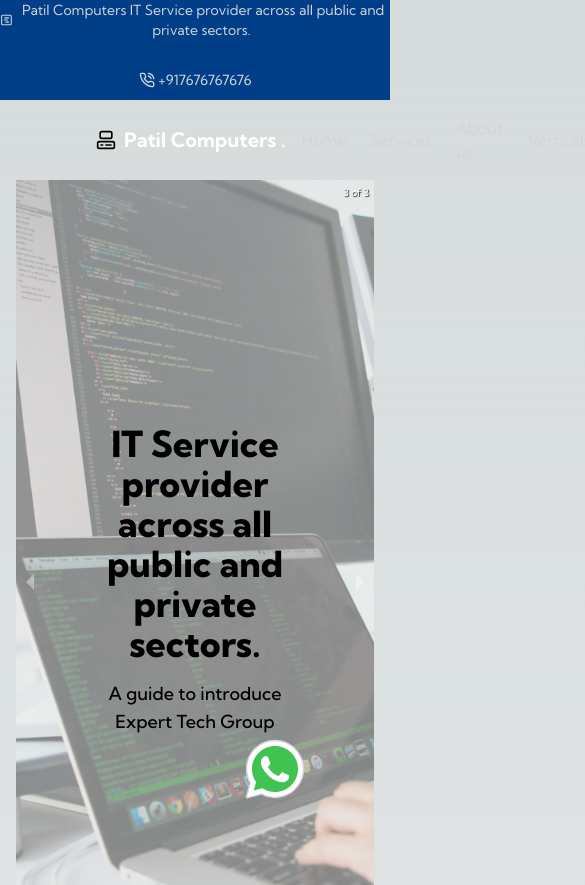
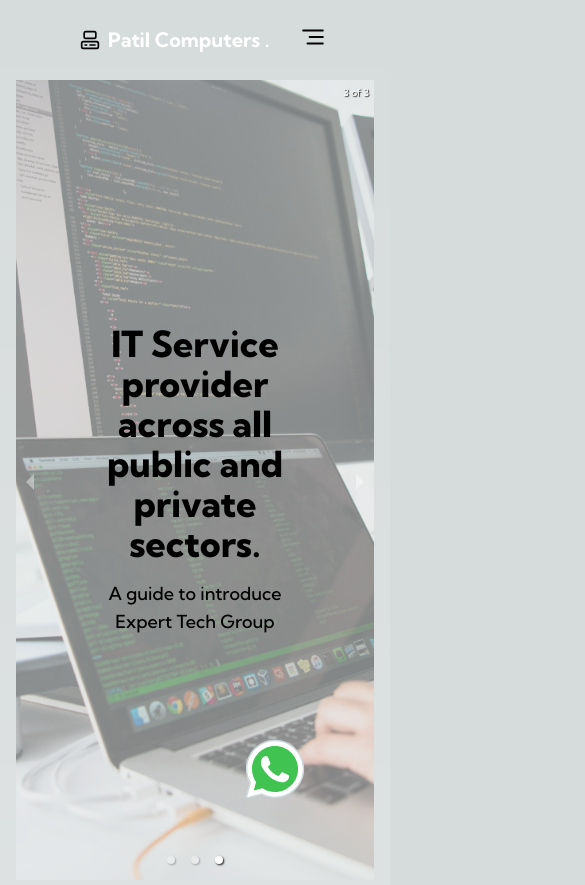
Before and after one commit to prathmesh61/patilcomputers-project, a Next.js app: page / in a window 390 px wide. Shown: the top 885 px of the page, 585 px wide, since content can reach past the window. Built offline with nearby package versions, Linux system fonts and the light colour scheme.

Commit message:
responsive navbar done

```diff
--- a/app/layout.tsx
+++ b/app/layout.tsx
@@ -2,6 +2,7 @@ import type { Metadata } from "next"
 import { Inter, Kumbh_Sans } from "next/font/google"
 import "./globals.css"
 import Header from "@/components/base/Header"
+import Footer from "@/components/base/Footer"
 
 const inter = Inter({ subsets: ["latin"] })
 const kumbh = Kumbh_Sans({ subsets: ["latin"] })
@@ -22,6 +23,7 @@ export default function RootLayout({
       <body className={kumbh.className}>
         <Header />
         {children}
+        <Footer />
       </body>
     </html>
   )
--- /dev/null
+++ b/components/base/Footer.tsx
@@ -0,0 +1,49 @@
+import { links } from "@/utils"
+import { LocateIcon, MailCheck, PhoneCall } from "lucide-react"
+import Link from "next/link"
+import React from "react"
+
+const Footer = () => {
+  return (
+    <footer className="mt-20 flex flex-wrap items-center gap-10 bg-brand-dark/65 px-4 py-10 lg:justify-evenly lg:gap-4">
+      <div className="flex flex-col gap-4">
+        <h2 className="w-fit bg-white p-2 text-xl font-extrabold text-black">Patil Computers</h2>
+        <p className="max-w-sm text-sm font-medium">
+          Our main focus is on providing Quality Assured Products to our clients at reasonable
+          market prices.
+        </p>
+      </div>
+      <div className="flex flex-col">
+        <h2 className="text-xl font-bold">Quick Links</h2>
+        <div className="mt-4 flex flex-col gap-y-4">
+          {links.map((item, index) => (
+            <Link
+              href={item.link}
+              key={index}
+              className="text-sm font-medium text-gray-300 hover:text-white"
+            >
+              {item.name}
+            </Link>
+          ))}
+        </div>
+      </div>
+      <div className="flex flex-col gap-3">
+        <h2 className="text-xl font-bold">Have a Questions?</h2>
+        <div className="flex flex-col gap-3">
+          <p className="flex max-w-sm items-center gap-2 text-sm font-medium">
+            <LocateIcon size={20} />
+            Shop no 5, Plot No 08, PushpSarita, Sector-17, Kamothe, Navi Mumbai-410209.
+          </p>
+          <p className="flex items-center gap-2 text-sm font-medium">
+            <PhoneCall size={20} /> 9768180229 / 9011758573
+          </p>
+          <p className="flex items-center gap-2 text-sm font-medium">
+            <MailCheck size={20} /> patilcomputers@gmail.com
+          </p>
+        </div>
+      </div>
+    </footer>
+  )
+}
+
+export default Footer
--- a/components/base/Header.tsx
+++ b/components/base/Header.tsx
@@ -1,11 +1,14 @@
-import React from "react"
+"use client"
+import React, { useState } from "react"
 import Link from "next/link"
-import { Computer, PhoneCallIcon, SquareGanttChart } from "lucide-react"
+import { AlignRight, Computer, PhoneCallIcon, SquareGanttChart, X } from "lucide-react"
+import { links } from "@/utils"
 
 const Header = () => {
+  const [open, setOpen] = useState(false)
   return (
     <header>
-      <div className="flex flex-wrap items-center justify-around gap-5 bg-brand-dark">
+      <div className="relative hidden flex-wrap items-center justify-around gap-5 bg-brand-dark lg:flex">
         <p className="flex h-10 items-center justify-center whitespace-pre-wrap text-center text-sm text-gray-300">
           <SquareGanttChart size={16} /> Patil Computers IT Service provider across all public and
           private sectors.
@@ -15,28 +18,46 @@ const Header = () => {
         </p>
       </div>
       <nav className="container mx-auto flex h-20 items-center justify-between px-20 py-4">
-        <div className="flex items-center gap-2 px-4 py-1">
+        <div className="flex items-center gap-2">
           <Computer size={20} />
           <span className="whitespace-nowrap text-xl font-bold text-white">Patil Computers .</span>
         </div>
-        <div className="flex items-center justify-center gap-6">
-          <Link href={"/"} className="text-base text-gray-300 hover:text-white">
-            Home
-          </Link>
-          <Link href={"/"} className="text-base text-gray-300 hover:text-white">
-            Services
-          </Link>
-          <Link href={"/"} className="text-base text-gray-300 hover:text-white">
-            About us
-          </Link>
-          <Link href={"/"} className="text-base text-gray-300 hover:text-white">
-            Verticals
-          </Link>
-          <Link href={"/"} className="text-base text-gray-300 hover:text-white">
-            Contact
-          </Link>
+        <div className="hidden items-center justify-center gap-6 lg:flex">
+          {links.map((link, index) => (
+            <Link
+              href={link.link}
+              key={index}
+              className="text-base font-medium text-gray-300 hover:text-white"
+            >
+              {link.name}
+            </Link>
+          ))}
         </div>
       </nav>
+      <span
+        className="fixed right-16 top-6 flex lg:hidden"
+        onClick={() => setOpen((prev) => !prev)}
+      >
+        <AlignRight size={26} className="cursor-pointer" />
+      </span>
+      {open && (
+        <nav className="absolute right-0 top-0 z-10 flex h-screen w-[200px] bg-white lg:hidden">
+          <span className="absolute right-2 top-2" onClick={() => setOpen((prev) => !prev)}>
+            <X size={26} className="cursor-pointer border-2 border-gray-500 p-1 text-gray-500" />
+          </span>
+          <div className="mt-10 flex flex-col gap-4 p-4">
+            {links.map((link, index) => (
+              <Link
+                href={link.link}
+                key={index}
+                className="flex items-center gap-2 text-lg font-medium text-black"
+              >
+                {link.name}
+              </Link>
+            ))}
+          </div>
+        </nav>
+      )}
     </header>
   )
 }
--- a/utils/index.ts
+++ b/utils/index.ts
@@ -1,9 +1,13 @@
 import {
   BatteryCharging,
+  BookAIcon,
+  Building2,
   Camera,
   Computer,
+  Contact2,
   Cpu,
   HardDrive,
+  HomeIcon,
   Laptop2,
   Monitor,
   Printer,
@@ -11,7 +15,7 @@ import {
   Shield,
   SwitchCamera,
 } from "lucide-react"
-import { TService } from "./types"
+import { TLinks, TService } from "./types"
 
 export const services: TService[] = [
   {
@@ -81,3 +85,26 @@ export const services: TService[] = [
     Icon: Camera,
   },
 ]
+
+export const links: TLinks[] = [
+  {
+    name: "Home",
+    link: "/",
+    Icon: HomeIcon,
+  },
+  {
+    name: "Services",
+    link: "/service",
+    Icon: Building2,
+  },
+  {
+    name: "Contact",
+    link: "/contact-us",
+    Icon: Contact2,
+  },
+  {
+    name: "About",
+    link: "/about-us",
+    Icon: BookAIcon,
+  },
+]
--- a/utils/types.ts
+++ b/utils/types.ts
@@ -5,3 +5,8 @@ export type TService = {
   Icon: LucideIcon
   description: string
 }
+export type TLinks = {
+  name: string
+  link: string
+  Icon?: LucideIcon
+}
```
